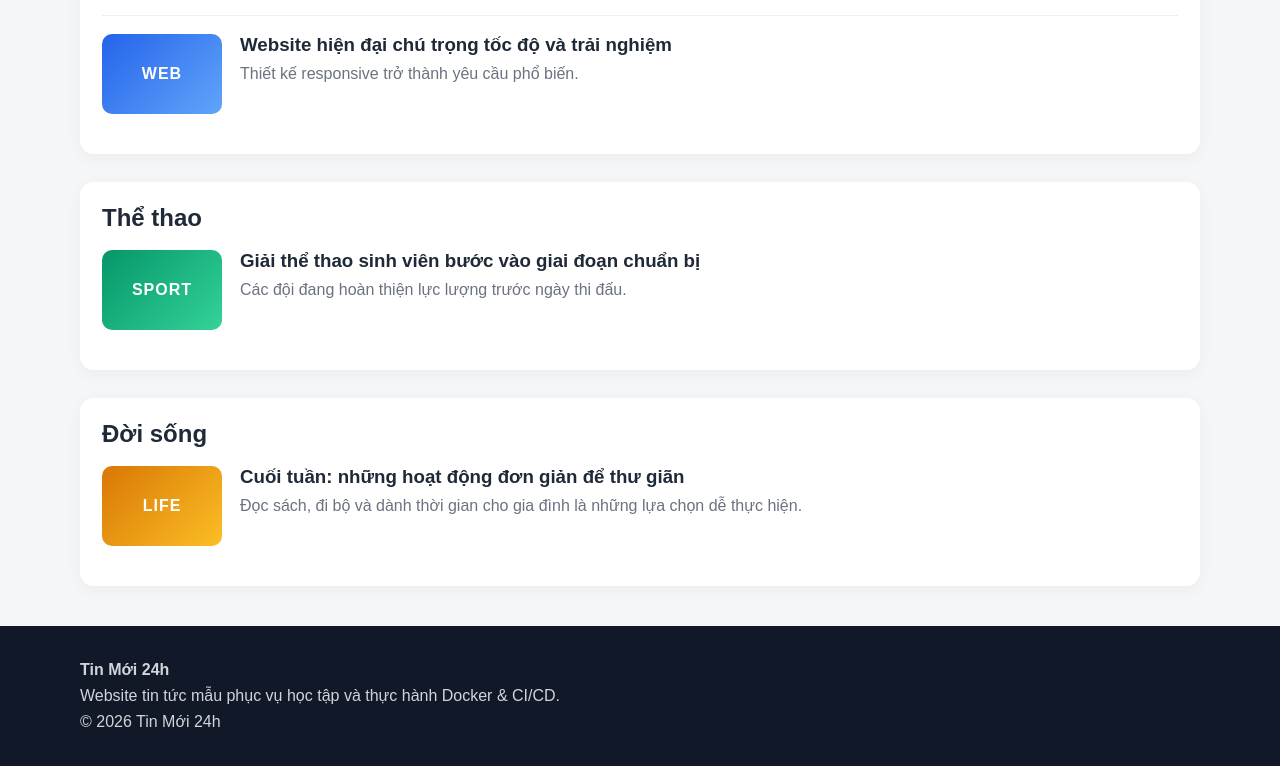
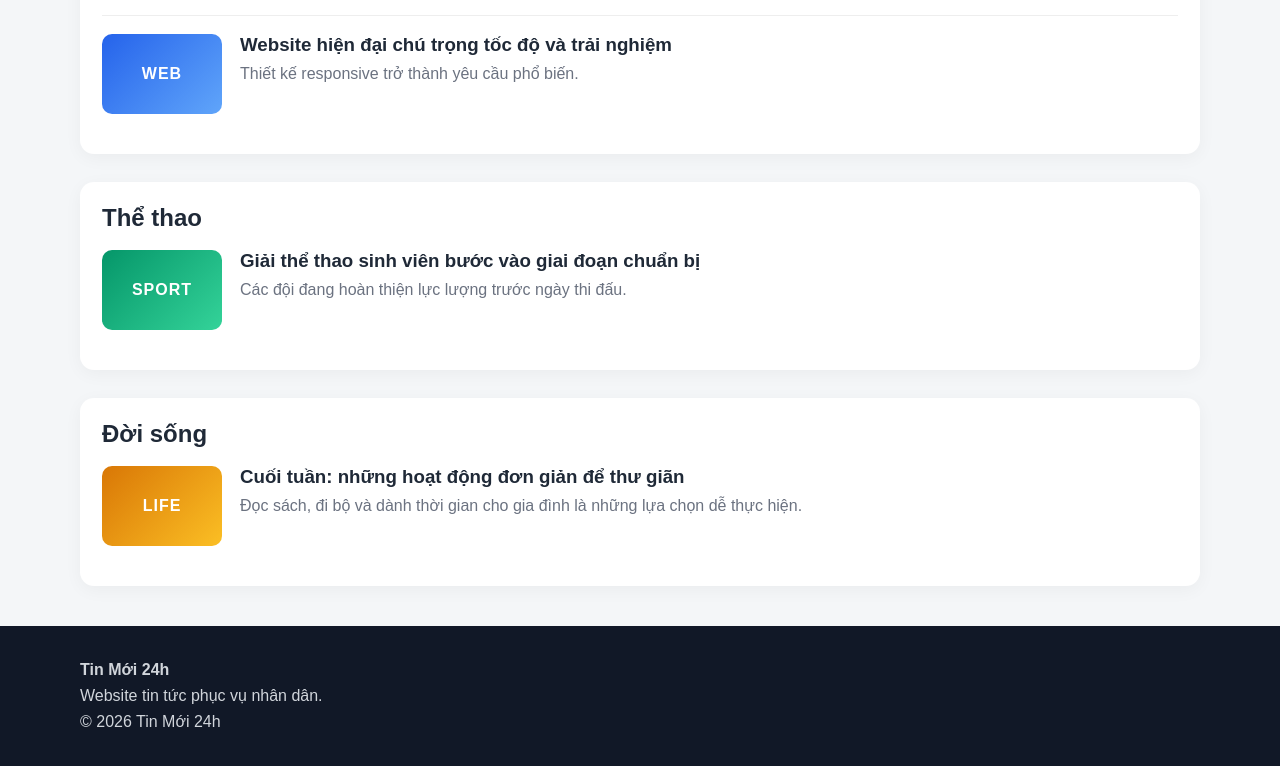
Before and after one commit to Hide2110/devops, a plain HTML site: page index.html in a window 1280 px wide. Shown: the part 1203-1969 px from the top of the page. Drawn offline with Linux system fonts and the light colour scheme.

Commit message:
Update homepage

```diff
--- a/index.html
+++ b/index.html
@@ -84,7 +84,7 @@
 <footer>
   <div class="container">
     <strong>Tin Mới 24h</strong>
-    <p>Website tin tức mẫu phục vụ học tập và thực hành Docker & CI/CD.</p>
+    <p>Website tin tức phục vụ nhân dân.</p>
     <p>© 2026 Tin Mới 24h</p>
   </div>
 </footer>
```
